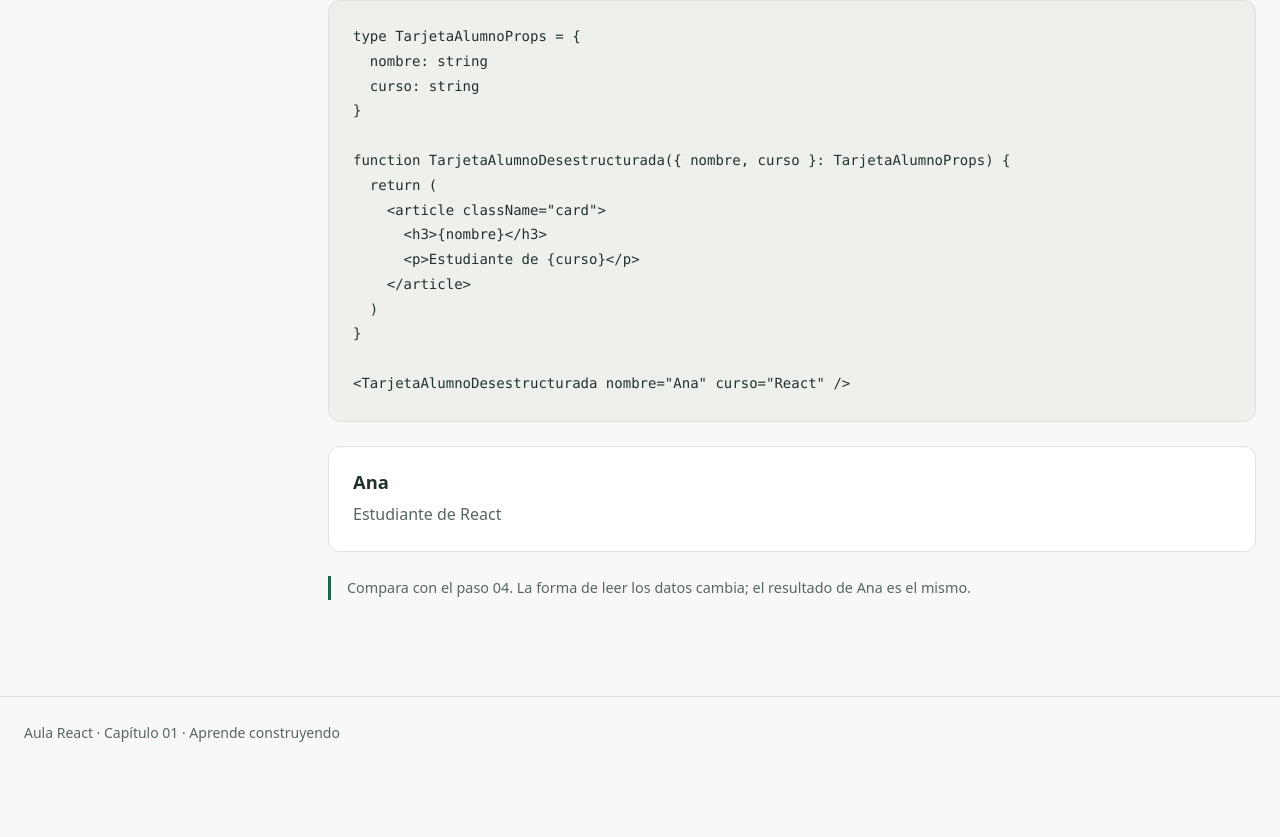
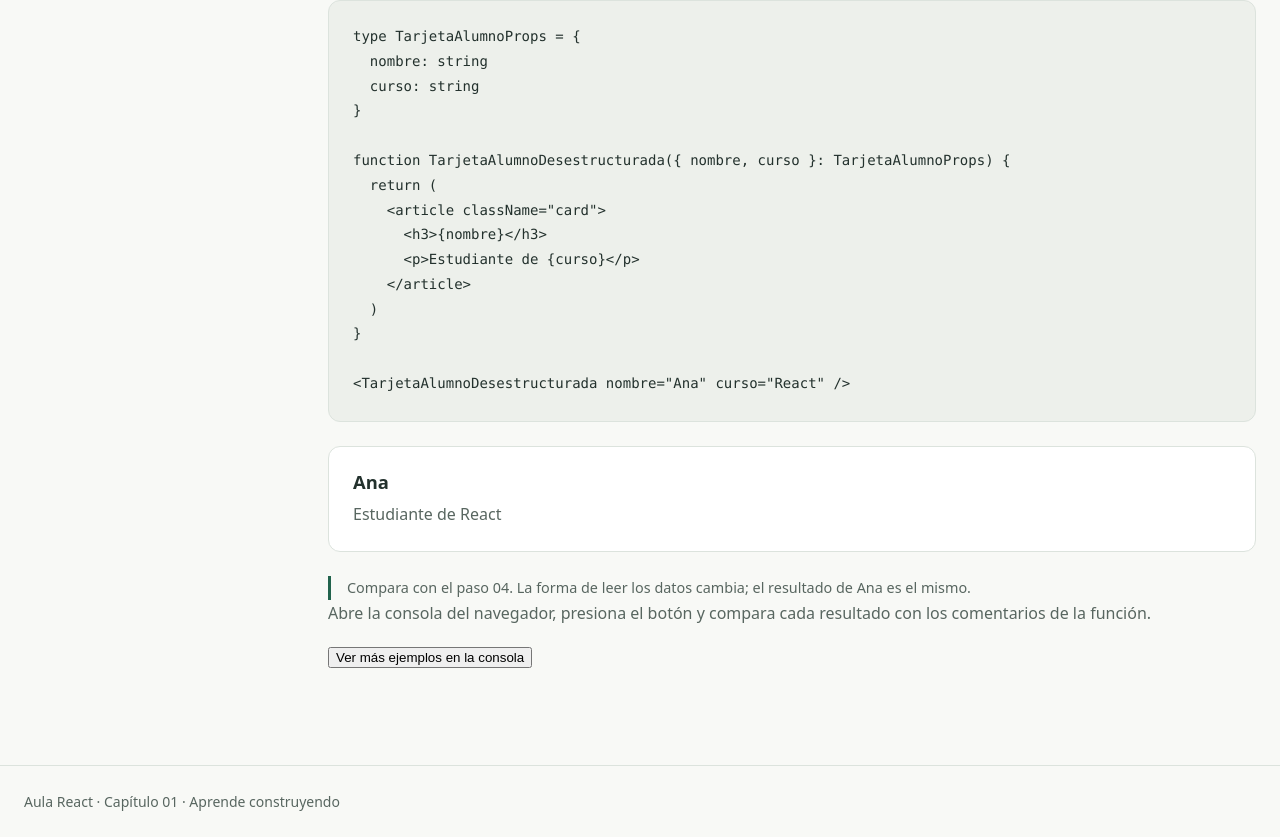
Before and after one commit to carlosmarind/bootcamp-react, a React (Vite) app: page / in a window 1280 px wide. Shown: the part 3696-4533 px from the top of the page. Before the commit the page ends 4464 px from the top, so only its background shows below. Built offline with nearby package versions, Linux system fonts and the light colour scheme.

Commit message:
Actualizacion de proyecto con ejemplos de desestructuracion

```diff
--- a/src/sesiones/01-componentes/SesionComponentes.tsx
+++ b/src/sesiones/01-componentes/SesionComponentes.tsx
@@ -5,7 +5,6 @@ import { EjemploProps } from "./ejemplos/04-ComponenteProps";
 import { EjemploDesestructuracion } from "./ejemplos/05-Desestructuracion";
 
 function SesionComponentes() {
-
     return (
         <>
             <header className="chapter-header" id="capitulo-01">
@@ -22,5 +21,4 @@ function SesionComponentes() {
         </>
     );
 }
-
 export { SesionComponentes }
--- a/src/sesiones/01-componentes/ejemplos/05-Desestructuracion.tsx
+++ b/src/sesiones/01-componentes/ejemplos/05-Desestructuracion.tsx
@@ -1,79 +1,13 @@
 
-type TarjetaAlumnoDesestructuradaType = {
+type TarjetaAlumnoProps = {
     nombre: string
     curso: string
 }
-// paso 3 seria este
-//function TarjetaAlumnoDesestructurada(props: TarjetaAlumnoDesestructuradaType) {
-function TarjetaAlumnoDesestructurada({ nombre, curso }: TarjetaAlumnoDesestructuradaType) {
-    //paso 1, seria algo asi
-    //const nombreAlumno = props.nombre;
-    //const cursoAlumno = props.curso;
-
-    // paso 2, seria algo asi:
-    //let { nombre, curso } = props;
-
-    // desestructuracion con arreglos
-    let misNotas = [1.0, 7.0, 7.0, 1.0, 5.0, 7.0];
-
-    // podria asignar valores a variables asi:
-    //let primeraNota = misNotas[0];
-    //let segundaNota = misNotas[1];
-    //let terceraNota = misNotas[2];
-
-    // o de forma desestructurada con la siguiente notacion:
-    let [notaExamen, notaParcial, terceraNota, ...resto] = misNotas
-
-    //en ambos casos anteriores hicimos lo mismo.
-    console.log(notaExamen, notaParcial, terceraNota, resto)
-
-    // de aca
-
-    let alumno = {
-        nombre: "juan",
-        curso: 5,
-        presente: true,
-        notas: [1.0, 7.0, 7.0],
-        direccion: {
-            calle: "Los trapenses",
-            numero: 55
-        }
-    }
-
-    // copia profunda de un objeto a otro ( valores y no referencia)
-    let alumnoTres = structuredClone(alumno);
-    // validamos que el objeto direccion se reasigna en su valor y no en su referencia.
-    alumnoTres.direccion.calle = "El olivo"
-
-    // operador spread para copiar objetos
-    let nuevoAlumno = { ...alumno, curso }
-
-    // validacion de copia por referencia de alumno a nuevo Alumno
-    // como la copia es en el primer nivel del objeto, los objetos internos solo se referencian.
-    // por eso direccion en alumno y nuevoAlumno es la misma referencia o lugar en la memoria ( la misma cosa)
-    alumno.direccion.calle = "Rancagua"
-
-    console.log("alumno original", alumno)
-    console.log("nuevo alumno", nuevoAlumno)
-    console.log("alumno tres", alumnoTres)
-
-
-    // estoy creando una variable, que se llama igual que el atributo
-    // del objeto nombre, asi lo entiendo javascript, por eso
-    // no escribo el nombre del atributo en el objeto (alumno.nombre)
-    //let { nombre } = alumno;    // = let nombre = alumno.nombre
-    //let { notas } = alumno;     // = let notas = alumno.notas
-    //let { direccion } = alumno; // = let direccion = alumno.direccion
-
-    let { direccion: miNuevaDireccion, notas } = alumno; // aca lo en un solo paso
-
-    console.log(nombre, notas, miNuevaDireccion)
-
-    //let { nombre, presente, notas, curso, direccion } = alumno;
-    //let [nota1, nota2, nota3] = notas;
-
-
-
+// asi se llamaria normalmente:
+// function TarjetaAlumnoDesestructurada(props: TarjetaAlumnoProps) {
+// y asi podemos desestructurar inmediatamente los datos del objeto en variables separadas
+// seria equivalente a let { nombre, curso } = props;
+function TarjetaAlumnoDesestructurada({ nombre, curso }: TarjetaAlumnoProps) {
 
     return (
         <article className="card">
@@ -81,7 +15,6 @@ function TarjetaAlumnoDesestructurada({ nombre, curso }: TarjetaAlumnoDesestruct
             <p>Estudiante de {curso}</p>
         </article>
     )
-
 }
 function EjemploDesestructuracion() {
     return (
@@ -94,7 +27,73 @@ function EjemploDesestructuracion() {
             <pre><code>{"type TarjetaAlumnoProps = {\n  nombre: string\n  curso: string\n}\n\nfunction TarjetaAlumnoDesestructurada({ nombre, curso }: TarjetaAlumnoProps) {\n  return (\n    <article className=\"card\">\n      <h3>{nombre}</h3>\n      <p>Estudiante de {curso}</p>\n    </article>\n  )\n}\n\n<TarjetaAlumnoDesestructurada nombre=\"Ana\" curso=\"React\" />"}</code></pre>
             <TarjetaAlumnoDesestructurada nombre="Ana" curso="React" />
             <p className="prompt">Compara con el paso 04. La forma de leer los datos cambia; el resultado de Ana es el mismo.</p>
+            <p>Abre la consola del navegador, presiona el botón y compara cada resultado con los comentarios de la función.</p>
+            <button type="button" onClick={otrosEjemplos}>Ver más ejemplos en la consola</button>
         </section>
     );
 }
+
+function otrosEjemplos() {
+    const alumno = {
+        nombre: "juan",
+        curso: 5,
+        presente: true,
+        notas: [1.0, 7.0, 7.0],
+        direccion: {
+            calle: "Los trapenses",
+            numero: 55
+        }
+    }
+
+    // 1. sin desestructurar, tomamos cada dato por separado.
+    const nombreNormal = alumno.nombre
+    const cursoNormal = alumno.curso
+    console.log("sin desestructurar:", nombreNormal, cursoNormal) // "juan", 5
+
+    // con llaves {} hacemos lo mismo en una sola linea.
+    // el nombre de cada variable debe coincidir con la propiedad del objeto.
+    const { nombre, curso } = alumno
+    console.log("con desestructuracion:", nombre, curso) // "juan", 5
+
+    // 2. si queremos otro nombre para la variable, usamos propiedad: nuevoNombre.
+    // alumno sigue teniendo la propiedad nombre; aqui la variable se llama nombreAlumno.
+    const { nombre: nombreAlumno, presente: estaPresente } = alumno
+    console.log("otros nombres:", nombreAlumno, estaPresente) // "juan", true
+
+    // 3. si una propiedad no existe o vale undefined, podemos darle un valor por defecto.
+    // si ya tiene un valor, se conserva ese valor.
+    const { apellido = "sin apellido" } = { apellido: undefined }
+    const { nombre: nombreConValor = "sin nombre" } = alumno
+    console.log("valores por defecto:", apellido, nombreConValor) // "sin apellido", "juan"
+
+    // 4. tambien podemos entrar a un objeto que esta dentro de otro.
+    // esto equivale a: const calle = alumno.direccion.calle
+    const { direccion: { calle, numero } } = alumno
+    console.log("direccion:", calle, numero) // "Los trapenses", 55
+
+    // las llaves extraen propiedades de objetos; los corchetes [] extraen posiciones de arreglos.
+    const misNotas = [1.0, 7.0, 7.0, 1.0, 5.0, 7.0]
+
+    // 5. sin desestructurar, leemos cada posicion por su numero (empezando en 0).
+    const primeraNotaNormal = misNotas[0]
+    console.log("primera nota:", primeraNotaNormal) // 1
+
+    // con corchetes, los nombres los elegimos nosotros; importa el orden de las posiciones.
+    const [notaExamen, notaParcial, terceraNota] = misNotas
+    console.log("tres notas:", notaExamen, notaParcial, terceraNota) // 1, 7, 7
+
+    // 6. dejamos una posicion vacia entre comas para saltarnos esa nota.
+    const [, segundaNota, , cuartaNota] = misNotas
+    console.log("notas elegidas:", segundaNota, cuartaNota) // 7, 1
+
+    // 7. los tres puntos guardan las notas que quedan en otro arreglo.
+    const [primeraNota, ...restoDeNotas] = misNotas
+    console.log("primera y resto:", primeraNota, restoDeNotas) // 1, [7, 7, 1, 5, 7]
+
+    // 8. podemos combinar ambos: sacamos el arreglo notas del objeto y luego su primera nota.
+    const { notas } = alumno
+    const [primeraNotaDelAlumno] = notas
+    console.log("primera nota de alumno:", primeraNotaDelAlumno) // 1
+}
+
 export { EjemploDesestructuracion }
```
